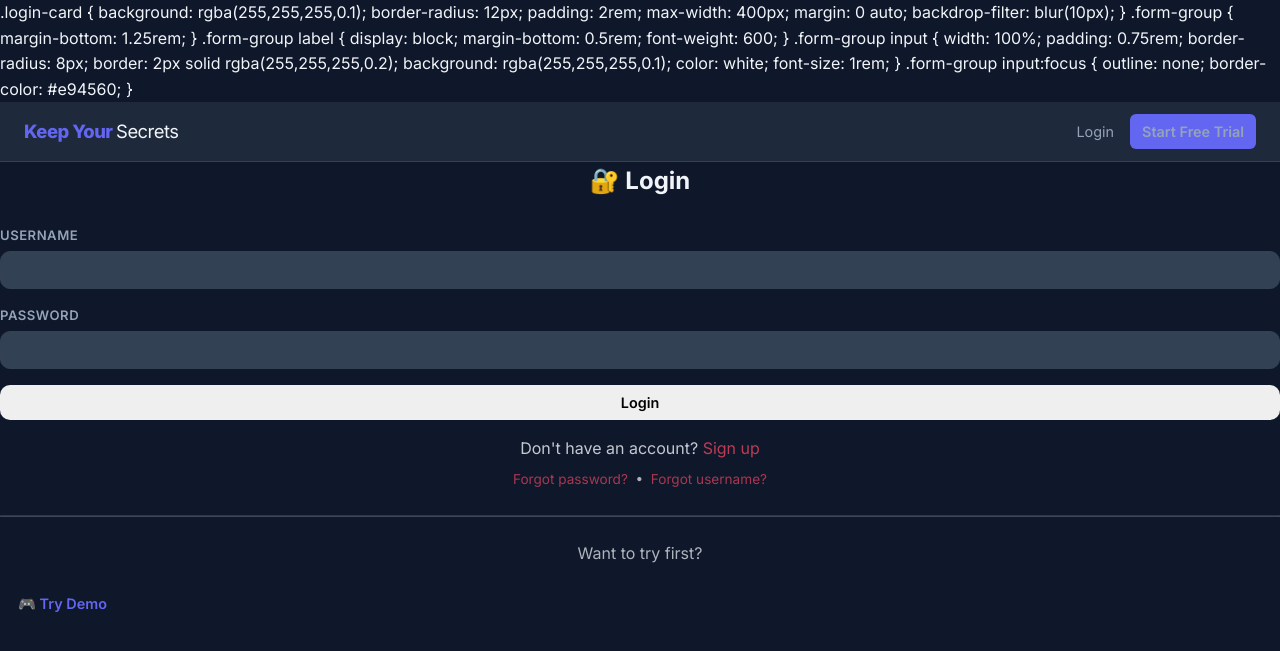
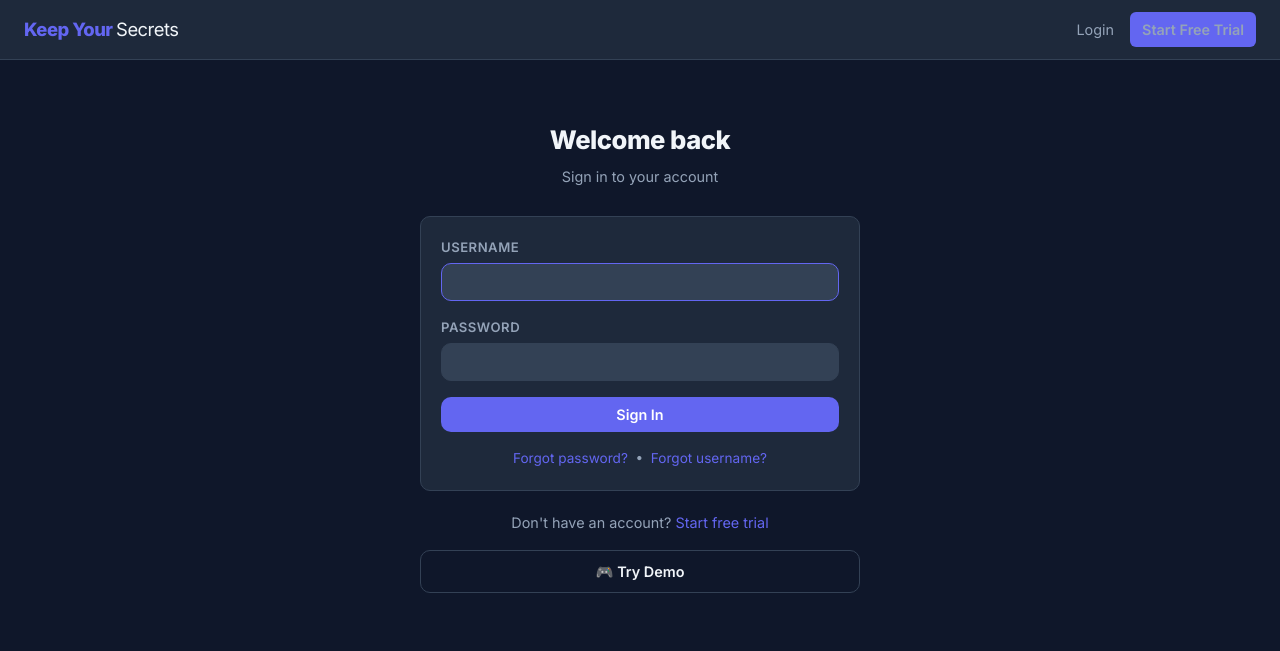
Before and after one commit to Liberty-Emporium/jays-keep-your-secrets, a Flask app: page /login in a window 1280 px wide. Shown: the top 651 px of the page. Run offline with Flask 2, Linux system fonts and the light colour scheme; data comes from the database, SQL or seed files in the repository.

Commit message:
Redesign login.html — brand system

```diff
--- a/templates/login.html
+++ b/templates/login.html
@@ -1,61 +1,40 @@
 {% extends "base.html" %}
+{% block title %}Sign In — Keep Your Secrets{% endblock %}
+{% block content %}
+<div class="page-narrow">
+  <div style="text-align:center;margin-bottom:28px">
+    <h1 style="font-size:1.6rem;font-weight:800;letter-spacing:-0.5px">Welcome back</h1>
+    <p style="color:var(--text-muted);font-size:0.9rem;margin-top:4px">Sign in to your account</p>
+  </div>
 
-{% block title %}Login - Jay's Keep Your Secrets{% endblock %}
-
-{% block extra_css %}
-.login-card {
-    background: rgba(255,255,255,0.1);
-    border-radius: 12px;
-    padding: 2rem;
-    max-width: 400px;
-    margin: 0 auto;
-    backdrop-filter: blur(10px);
-}
-.form-group { margin-bottom: 1.25rem; }
-.form-group label { display: block; margin-bottom: 0.5rem; font-weight: 600; }
-.form-group input {
-    width: 100%;
-    padding: 0.75rem;
-    border-radius: 8px;
-    border: 2px solid rgba(255,255,255,0.2);
-    background: rgba(255,255,255,0.1);
-    color: white;
-    font-size: 1rem;
-}
-.form-group input:focus { outline: none; border-color: #e94560; }
-{% endblock %}
-
-{% block content %}
-<div class="login-card">
-    <h2 style="text-align: center; margin-bottom: 1.5rem;">🔐 Login</h2>
-
+  <div class="card">
     <form method="POST">
       <div class="form-group">
         <label>Username</label>
-            <input type="text" name="username" required>
+        <input type="text" name="username" required autofocus>
       </div>
-
       <div class="form-group">
         <label>Password</label>
         <input type="password" name="password" required>
       </div>
-
-        <button type="submit" class="btn" style="width: 100%;">Login</button>
+      <button type="submit" class="btn btn-primary btn-full" style="margin-top:4px">Sign In</button>
     </form>
 
-    <p style="text-align: center; margin-top: 1rem; opacity: 0.8;">
-        Don't have an account? <a href="/signup" style="color: #e94560;">Sign up</a>
-    </p>
-    <p style="text-align: center; margin-top: 0.5rem; font-size: 0.85rem; opacity: 0.7;">
-        <a href="/forgot-password" style="color: #e94560;">Forgot password?</a>
+    <div style="margin-top:16px;text-align:center;font-size:0.85rem;color:var(--text-muted)">
+      <a href="/forgot-password">Forgot password?</a>
       &nbsp;&bull;&nbsp;
-        <a href="/forgot-username" style="color: #e94560;">Forgot username?</a>
+      <a href="/forgot-username">Forgot username?</a>
+    </div>
+  </div>
+
+  <p style="text-align:center;margin-top:20px;font-size:0.9rem;color:var(--text-muted)">
+    Don't have an account? <a href="/signup">Start free trial</a>
   </p>
 
   {% if demo_mode %}
-    <hr style="margin: 1.5rem 0; border-color: rgba(255,255,255,0.2);">
-    <p style="text-align: center; opacity: 0.7; margin-bottom: 1rem;">Want to try first?</p>
-    <a href="/demo" class="btn btn-secondary" style="width: 100%;">🎮 Try Demo</a>
+  <div style="margin-top:16px;text-align:center">
+    <a href="/demo" class="btn btn-outline btn-full">🎮 Try Demo</a>
+  </div>
   {% endif %}
 </div>
 {% endblock %}
```
Lines whose indentation alone changed are shown as unchanged.
